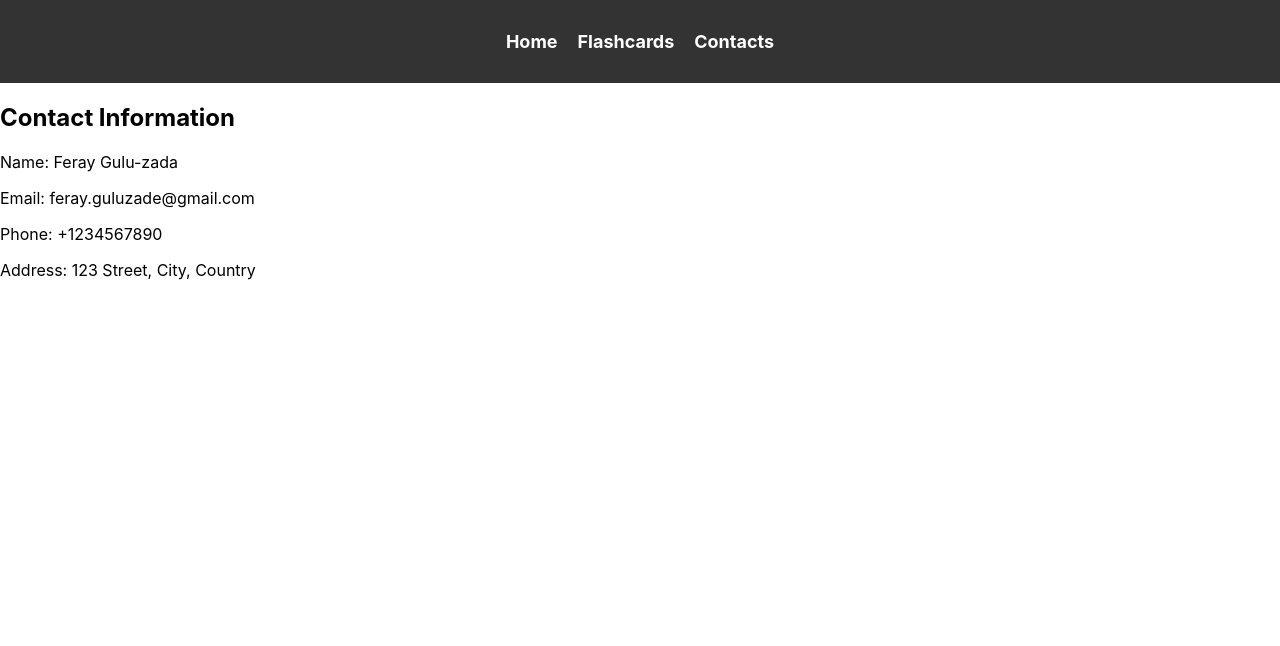
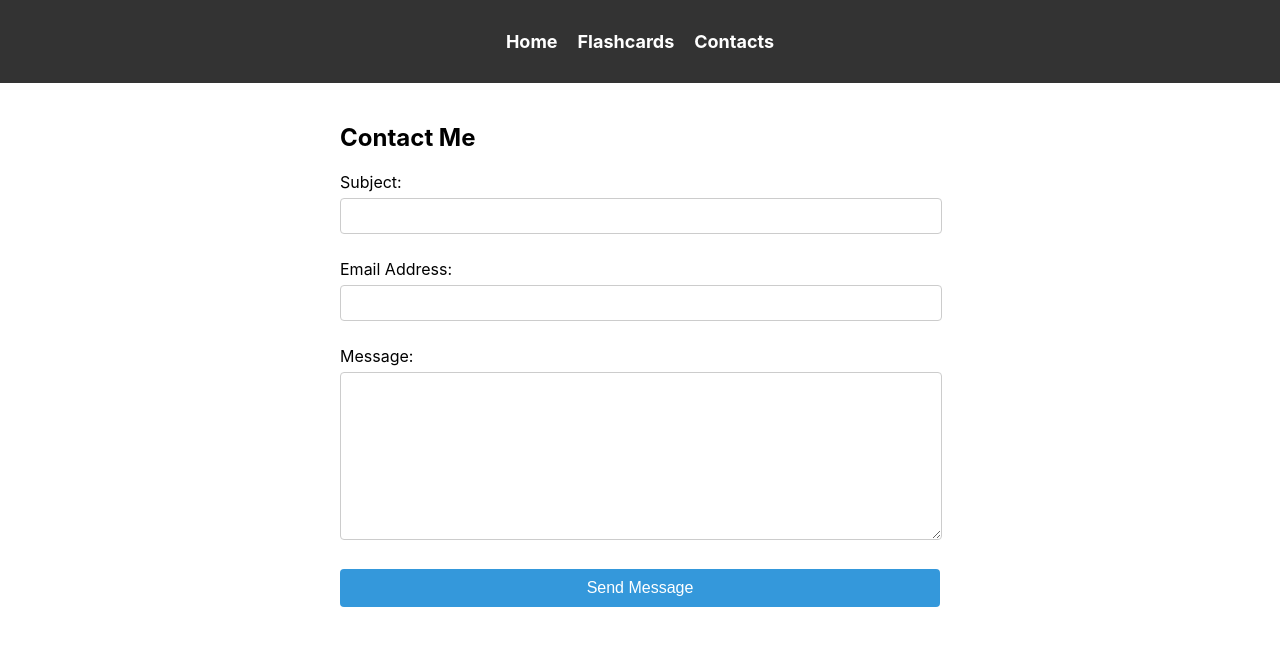
Before and after one commit to FerayGuluzada/Assignment-3, a React (Create React App) app: page /contacts in a window 1280 px wide. Shown: the top 646 px of the page. Built offline with nearby package versions, Linux system fonts and the light colour scheme.

Commit message:
Update c

```diff
--- a/src/db.json
+++ b/src/db.json
@@ -146,5 +146,19 @@
       "lastModified": "1/4/2024, 4:23:00 AM",
       "id": 20
     }
+  ],
+  "messages": [
+    {
+      "subject": "Subject",
+      "email": "123@gmail.com",
+      "content": "a new message",
+      "id": 1
+    },
+    {
+      "subject": "Subject 2",
+      "email": "123@gmail.com",
+      "content": "a new message 2",
+      "id": 2
+    }
   ]
 }
--- a/src/pages/Contacts.css
+++ b/src/pages/Contacts.css
@@ -0,0 +1,53 @@
+.contact-container {
+    max-width: 600px;
+    margin: 0 auto;
+    padding: 20px;
+  }
+
+  .contact-form {
+    display: flex;
+    flex-direction: column;
+  }
+
+  .form-group {
+    margin-bottom: 15px;
+  }
+
+  label {
+    margin-bottom: 6px;
+    display: block;
+  }
+
+  .form-control,
+  textarea {
+    padding: 8px;
+    border: 1px solid #ccc;
+    border-radius: 4px;
+    font-size: 16px;
+    width: calc(100% - 16px);
+    margin-bottom: 10px;
+  }
+
+  textarea {
+    height: 150px;
+    resize: vertical;
+  }
+
+  .submit-btn {
+    padding: 10px 20px;
+    font-size: 16px;
+    cursor: pointer;
+    background-color: #3498db;
+    color: white;
+    border: none;
+    border-radius: 4px;
+  }
+
+  .submit-btn:hover {
+    background-color: #2980b9;
+  }
+
+  .submit-btn:disabled {
+    background-color: #bdc3c7;
+    cursor: not-allowed;
+  }
--- a/src/pages/Contacts.js
+++ b/src/pages/Contacts.js
@@ -1,13 +1,73 @@
-import React from 'react';
+import React, { useState } from 'react';
+import axios from 'axios';
+import './Contacts.css'; // Import your CSS file
 
 const Contact = () => {
+  const [subject, setSubject] = useState('');
+  const [email, setEmail] = useState('');
+  const [message, setMessage] = useState('');
+
+  const handleSubmit = (e) => {
+    e.preventDefault();
+
+    const newMessage = {
+      subject,
+      email,
+      content: message,
+    };
+
+    axios
+      .post('http://localhost:3001/messages', newMessage)
+      .then((res) => {
+        console.log('Message sent:', res.data);
+        // Optionally, you can show a success message or perform other actions upon successful submission
+      })
+      .catch((error) => {
+        console.error('Error sending message:', error);
+        // Handle error, show error message, etc.
+      });
+  };
+
   return (
-    <div>
-      <h2>Contact Information</h2>
-      <p>Name: Feray Gulu-zada</p>
-      <p>Email: feray.guluzade@gmail.com</p>
-      <p>Phone: +1234567890</p>
-      <p>Address: 123 Street, City, Country</p>
+    <div className="contact-container">
+      <h2>Contact Me</h2>
+      <form onSubmit={handleSubmit} className="contact-form">
+        <div className="form-group">
+          <label htmlFor="subject">Subject:</label>
+          <input
+            type="text"
+            id="subject"
+            value={subject}
+            onChange={(e) => setSubject(e.target.value)}
+            required
+            className="form-control"
+          />
+        </div>
+        <div className="form-group">
+          <label htmlFor="email">Email Address:</label>
+          <input
+            type="email"
+            id="email"
+            value={email}
+            onChange={(e) => setEmail(e.target.value)}
+            required
+            className="form-control"
+          />
+        </div>
+        <div className="form-group">
+          <label htmlFor="message">Message:</label>
+          <textarea
+            id="message"
+            value={message}
+            onChange={(e) => setMessage(e.target.value)}
+            required
+            className="form-control"
+          ></textarea>
+        </div>
+        <button type="submit" className="submit-btn">
+          Send Message
+        </button>
+      </form>
     </div>
   );
 };
--- a/src/pages/Flashcards.css
+++ b/src/pages/Flashcards.css
@@ -133,13 +133,14 @@
 }
 
 .filter {
-  margin-left: 35px;
+  margin-top: 35px;
+}
+
+
+.search{
+  margin-top: 35px;
 }
 
 .sort{
-  margin-left: 35px;
+  margin-top: 35px;
 }
-
-.search{
-  margin-left: 35px;
-}
```
